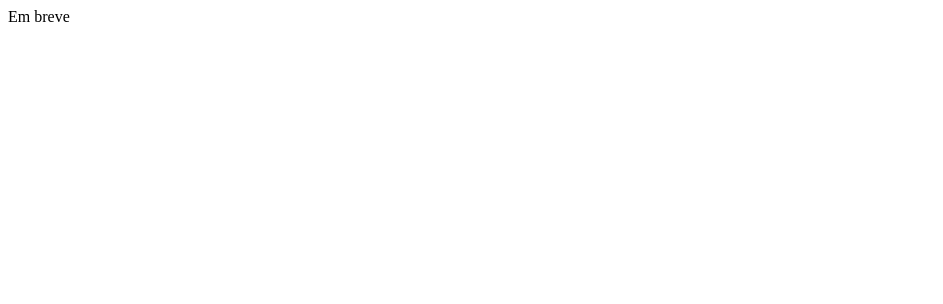
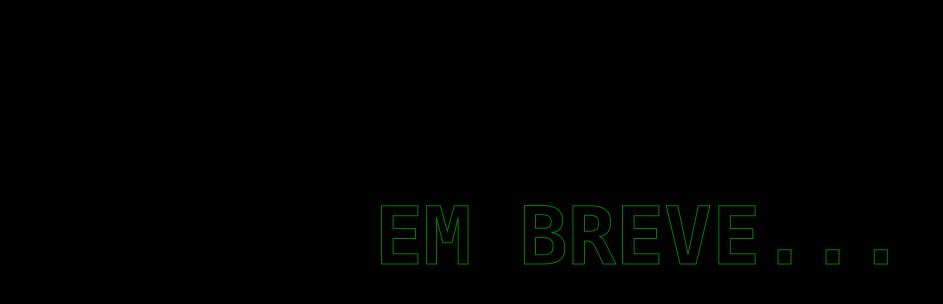
Before and after one commit to brunoassiscarvalho/brunoassiscarvalho.github.io, a plain HTML site: page index.html in a window 1280 px wide. Shown: the whole page, without its empty margins (0-943 px from the left). Drawn offline with Linux system fonts and the light colour scheme.

Commit message:
Pagina inicial temporaria
Pagina inicial temporaria

```diff
--- /dev/null
+++ b/css/main.css
@@ -0,0 +1,16 @@
+body{
+	background-color:black;
+}
+
+.fonteCentral {
+	-webkit-text-fill-color: black;
+	-webkit-text-stroke-width: 1px;
+	-webkit-text-stroke-color: green;
+	/*font-family: cursive;*/
+	font-family: "Lucida Console", Courier, monospace;
+	font-size: 80px;
+	width:100%;
+	margin-top: 15%;
+	text-align: center;
+	text-transform: uppercase;
+}
--- a/index.html
+++ b/index.html
@@ -1,15 +1,11 @@
 <html>
 	<header><title>This is title</title></header>
-<style type="text/css">
-	fonteCentral {
-	  -webkit-text-fill-color: white; /* Will override color (regardless of order) */
-	  -webkit-text-stroke-width: 1px;
-	  -webkit-text-stroke-color: black;
-	}
-</style>
-	<body>
+<head>
+	<link rel="stylesheet" type="text/css" href="css/main.css">
+</head>
+<body>
 	<div class="fonteCentral">
-		Em breve
+	<b>	Em breve...</b>
 	</div>
 	</body>
 </html>
```
